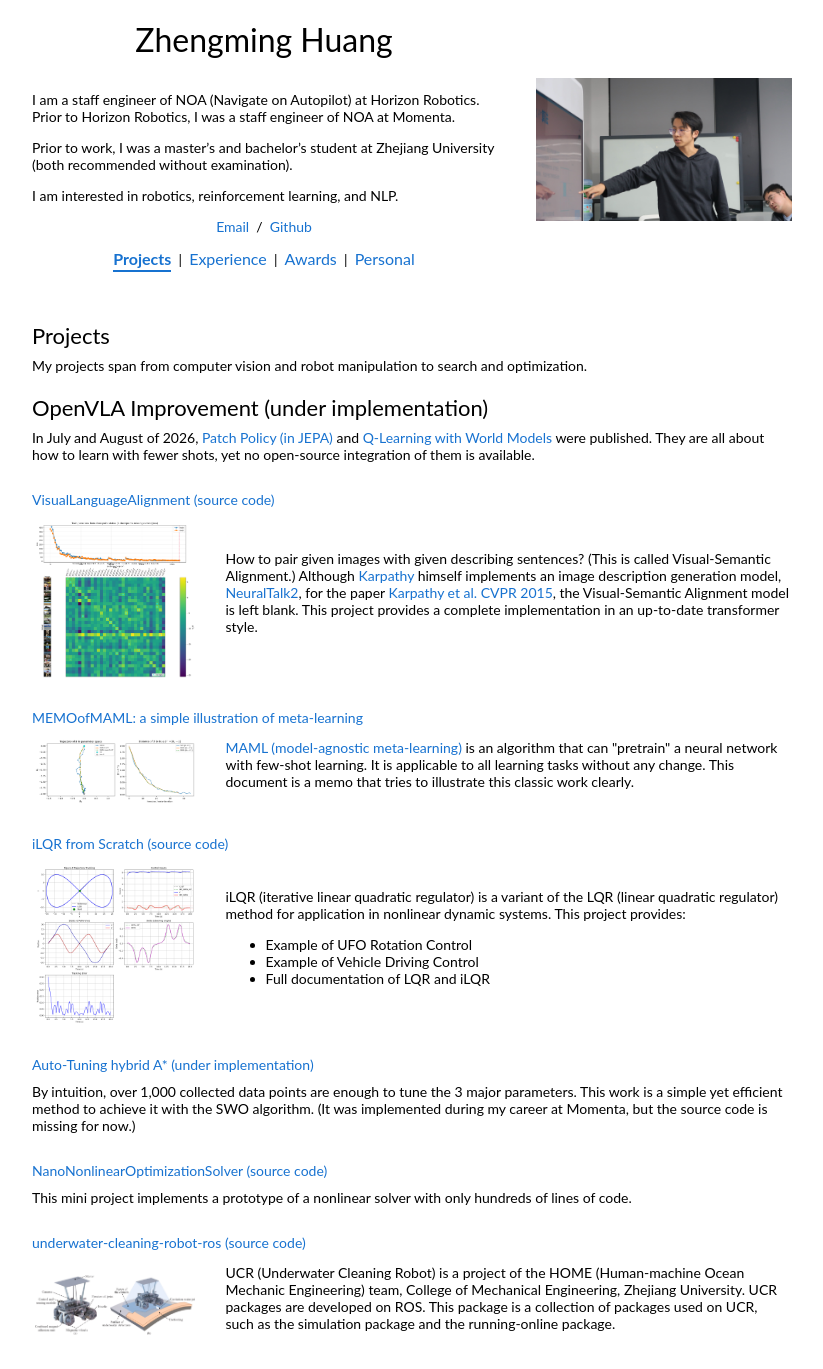
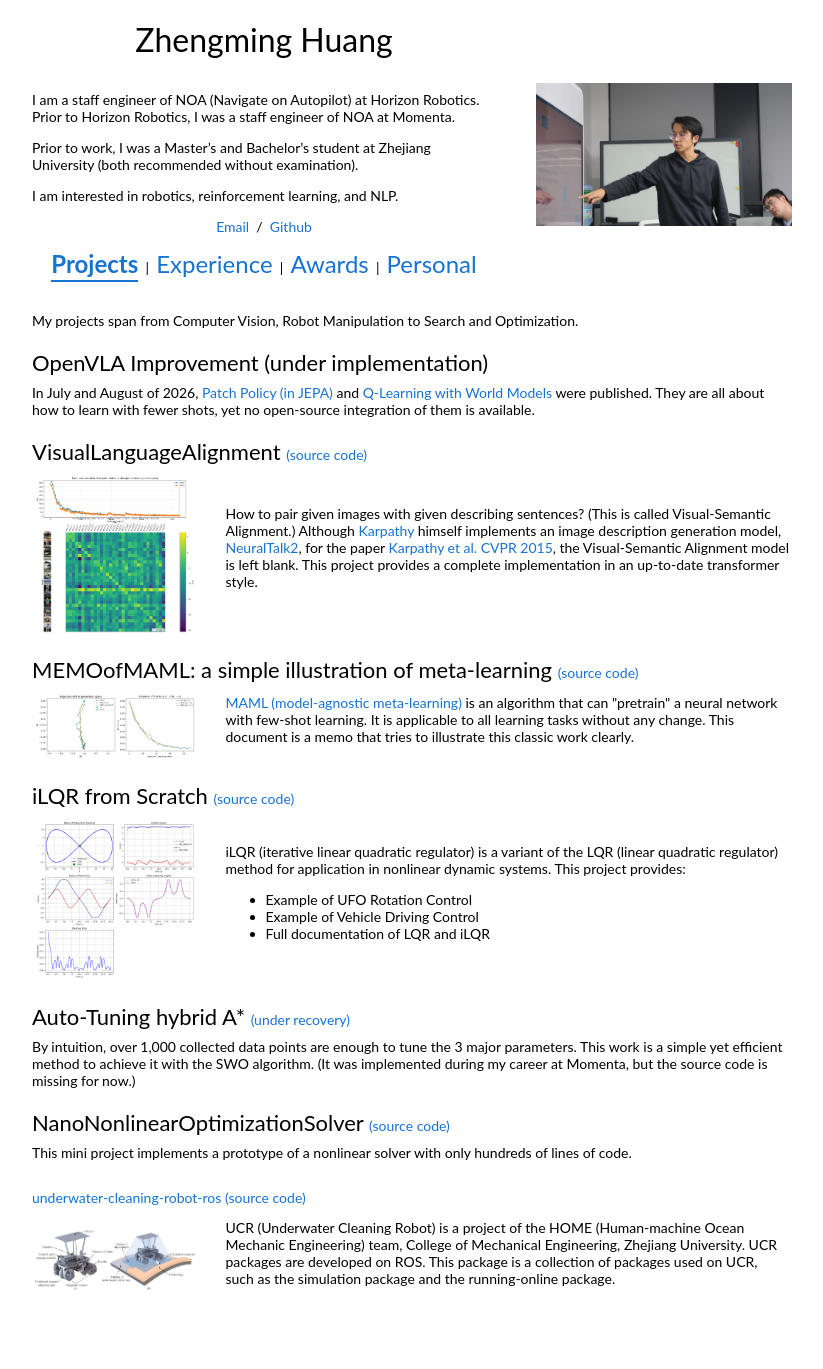
Before and after one commit to JamieHuang28/JamieHuang28.github.io, a Jekyll site: the page built from index.md, in a window 1280 px wide. Shown: the whole page, without its empty margins (228-1051 px from the left). Built offline with Jekyll 4.4.1, drawn with Linux system fonts in a browser that asks for light colours; our own code applies the rules of GitHub Pages for plain Markdown files; after the commit the page ends 1324 px from its top, so only the background shows below that.

Commit message:
Update format

```diff
--- a/index.md
+++ b/index.md
@@ -3,14 +3,12 @@ layout: default
 tab: projects
 ---
 
-# Projects
+My projects span from Computer Vision, Robot Manipulation to Search and Optimization.
 
-My projects span from computer vision and robot manipulation to search and optimization.
-
-## OpenVLA Improvement (under implementation)
+# OpenVLA Improvement (under implementation)
 In July and August of 2026, [Patch Policy (in JEPA)](https://arxiv.org/abs/2607.18236) and [Q-Learning with World Models](https://arxiv.org/pdf/2608.17163) were published. They are all about how to learn with fewer shots, yet no open-source integration of them is available.
 
-## [VisualLanguageAlignment (source code)](https://github.com/JamieHuang28/VisualLanguageAlignment)
+# VisualLanguageAlignment [(source code)](https://github.com/JamieHuang28/VisualLanguageAlignment)
 
 <table>
   <tr>
@@ -23,7 +21,7 @@ In July and August of 2026, [Patch Policy (in JEPA)](https://arxiv.org/abs/2607.
   </tr>
 </table>
 
-## [MEMOofMAML: a simple illustration of meta-learning](https://github.com/JamieHuang28/MEMOofMAML)
+# MEMOofMAML: a simple illustration of meta-learning [(source code)](https://github.com/JamieHuang28/MEMOofMAML)
 
 <table>
   <tr>
@@ -36,7 +34,7 @@ In July and August of 2026, [Patch Policy (in JEPA)](https://arxiv.org/abs/2607.
   </tr>
 </table>
 
-## [iLQR from Scratch (source code)](https://github.com/JamieHuang28/iterative-linear-quadratic-regulator)
+# iLQR from Scratch [(source code)](https://github.com/JamieHuang28/iterative-linear-quadratic-regulator)
 
 <table>
   <tr>
@@ -54,13 +52,13 @@ In July and August of 2026, [Patch Policy (in JEPA)](https://arxiv.org/abs/2607.
   </tr>
 </table>
 
-## [Auto-Tuning hybrid A* (under implementation)](https://github.com/JamieHuang28/hybrid_astar_algorithm)
+# Auto-Tuning hybrid A* [(under recovery)](https://github.com/JamieHuang28/hybrid_astar_algorithm)
 By intuition, over 1,000 collected data points are enough to tune the 3 major parameters. This work is a simple yet efficient method to achieve it with the SWO algorithm. (It was implemented during my career at Momenta, but the source code is missing for now.)
 
-## [NanoNonlinearOptimizationSolver (source code)](https://github.com/JamieHuang28/NanoNonlinearOptimizationSolver)
+# NanoNonlinearOptimizationSolver [(source code)](https://github.com/JamieHuang28/NanoNonlinearOptimizationSolver)
 This mini project implements a prototype of a nonlinear solver with only hundreds of lines of code.
 
-## [underwater-cleaning-robot-ros (source code)](https://github.com/JamieHuang28/underwater-cleaning-robot-ros)
+# [underwater-cleaning-robot-ros (source code)](https://github.com/JamieHuang28/underwater-cleaning-robot-ros)
 
 <table>
   <tr>
--- a/stylesheet.css
+++ b/stylesheet.css
@@ -63,7 +63,7 @@ body {
 }
 
 .nav-tabs a {
-  font-size: 16px;
+  font-size: 24px;
 }
 
 .nav-tabs a.active {
@@ -107,7 +107,8 @@ body {
   margin: 8px 0 16px;
 }
 
-.tab-projects img {
+.tab-projects img,
+.tab-personal img {
   width: 60%;
   max-width: 60%;
   margin: 8px auto 16px;
```
Also changed, not shown: awards.md (+7 -4 lines), bio.md (+1 -1 lines), experience.md (+3 -5 lines), personal.md (+2 -4 lines).
